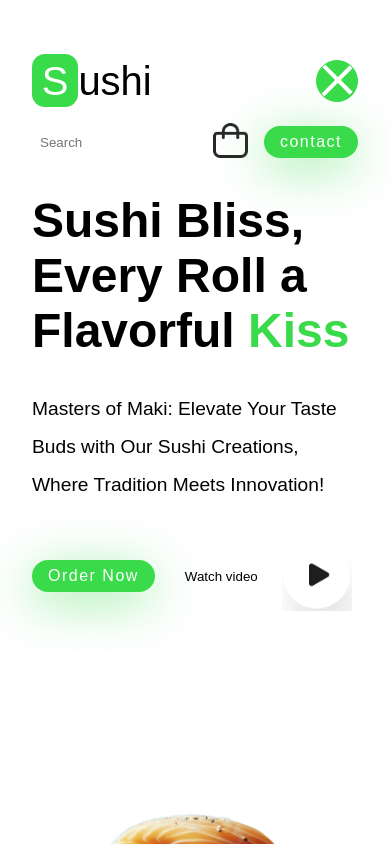
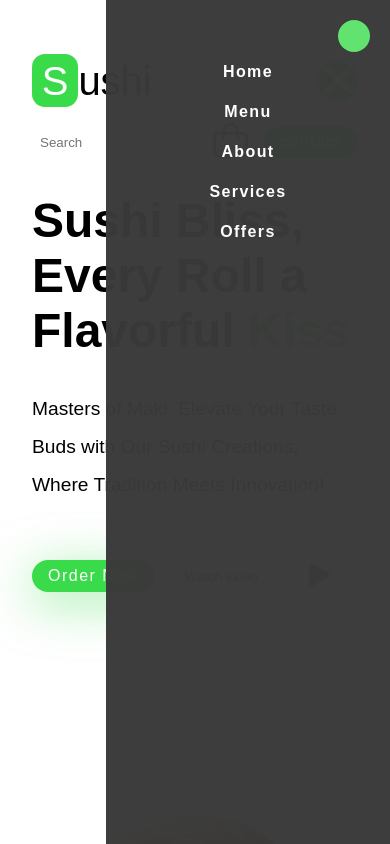
Before and after one commit to Navi003/sushi, a Next.js app: page / in a window 390 px wide. Both pictures are taken after a click on the element 337 px from the left and 80 px from the top of the page. Shown: the top 844 px of the page. Built offline with nearby package versions, Linux system fonts and the light colour scheme.

Commit message:
added mobile navigation

```diff
--- a/components/main/Header.tsx
+++ b/components/main/Header.tsx
@@ -1,19 +1,26 @@
-import React from "react";
+"use client";
+import React, { FC, useState } from "react";
 import Link from "next/link";
 import Logo from "../ui/Logo";
 import Image from "next/image";
 import styles from "./Header.module.css";
 import Button from "../ui/Button";
 import HamburgerButton from "../ui/HamburgerButton";
+import MobileNav from "../ui/MobileNav";
 
-function Header() {
+interface HeaderProps {}
+
+const Header: FC<HeaderProps> = (): JSX.Element => {
+  const [showNav, setShowNav] = useState(false);
+
   return (
     <header className={styles.mainHeader}>
       <nav className={styles.mainNav}>
         <div className={styles.logoMobNav}>
           <Logo />
-          <HamburgerButton />
+          <HamburgerButton onShowNav={setShowNav} />
         </div>
+        <MobileNav showNav={showNav} setShowNav={setShowNav} />
         <ul className={styles.navList}>
           <li>
             <Link href="/">Home</Link>
@@ -46,6 +53,6 @@ function Header() {
       </nav>
     </header>
   );
-}
+};
 
 export default Header;
--- a/components/ui/HamburgerButton.tsx
+++ b/components/ui/HamburgerButton.tsx
@@ -1,13 +1,18 @@
 "use client";
 // HamburgerButton.tsx
-import React, { useState } from "react";
+import React, { FC, useState } from "react";
 import styles from "./HamburgerButton.module.css";
 
-const HamburgerButton: React.FC = () => {
+interface HamburgerButtonProps {
+  onShowNav: (bool: boolean) => void;
+}
+
+const HamburgerButton: FC<HamburgerButtonProps> = ({ onShowNav }) => {
   const [isActive, setIsActive] = useState<boolean>(false);
 
   const toggleHamburger = () => {
     setIsActive(!isActive);
+    onShowNav(true);
   };
 
   return (
--- /dev/null
+++ b/components/ui/MobileNav.module.css
@@ -0,0 +1,47 @@
+.mobileNav {
+  position: absolute;
+  top: 0;
+  right: 0;
+  background-color: rgb(58, 58, 58);
+  opacity: 0.98;
+  width: 40vw;
+  height: 100vh;
+  padding: 4rem;
+  display: flex;
+  /* align-items: center; */
+  justify-content: center;
+  fill: blur(5px);
+  z-index: 10;
+}
+.close {
+  position: absolute;
+  top: 20px;
+  right: 20px;
+  padding: 1rem;
+  border-radius: 50%;
+  background-color: var(--color-palegreen);
+  font-size: 1.6rem;
+  cursor: pointer;
+}
+.mobileNav > ul {
+  display: flex;
+  flex-direction: column;
+  align-items: center;
+  gap: 1.5rem;
+  position: relative;
+  z-index: 10;
+}
+.mobileNav a {
+  text-decoration: none;
+  font-weight: 600;
+  transition: color 300ms;
+  color: var(--color-white);
+  letter-spacing: 1.4px;
+}
+.mobileNav a:hover {
+  color: var(--color-palegreen);
+}
+
+.hidden {
+  display: none;
+}
--- /dev/null
+++ b/components/ui/MobileNav.tsx
@@ -0,0 +1,46 @@
+"use client";
+
+import { FC } from "react";
+import React from "react";
+import styles from "./MobileNav.module.css";
+import Link from "next/link";
+
+interface MobileNavProps {
+  className?: string;
+  showNav: boolean;
+  setShowNav: (state: boolean) => void;
+}
+const MobileNav: FC<MobileNavProps> = ({
+  className,
+  showNav,
+  setShowNav,
+}): JSX.Element => {
+  return (
+    <nav
+      className={`${styles.mobileNav} ${className ? className : ""} ${
+        !showNav && styles.hidden
+      }`}
+    >
+      <div className={styles.close} onClick={(e) => setShowNav(false)}></div>
+      <ul className={styles.navList}>
+        <li>
+          <Link href="/">Home</Link>
+        </li>
+        <li>
+          <Link href="#popularCat">Menu</Link>
+        </li>
+
+        <li>
+          <Link href="#aboutus">About</Link>
+        </li>
+        <li>
+          <Link href="/services">Services</Link>
+        </li>
+        <li>
+          <Link href="#bestDishes">Offers</Link>
+        </li>
+      </ul>
+    </nav>
+  );
+};
+export default MobileNav;
```
